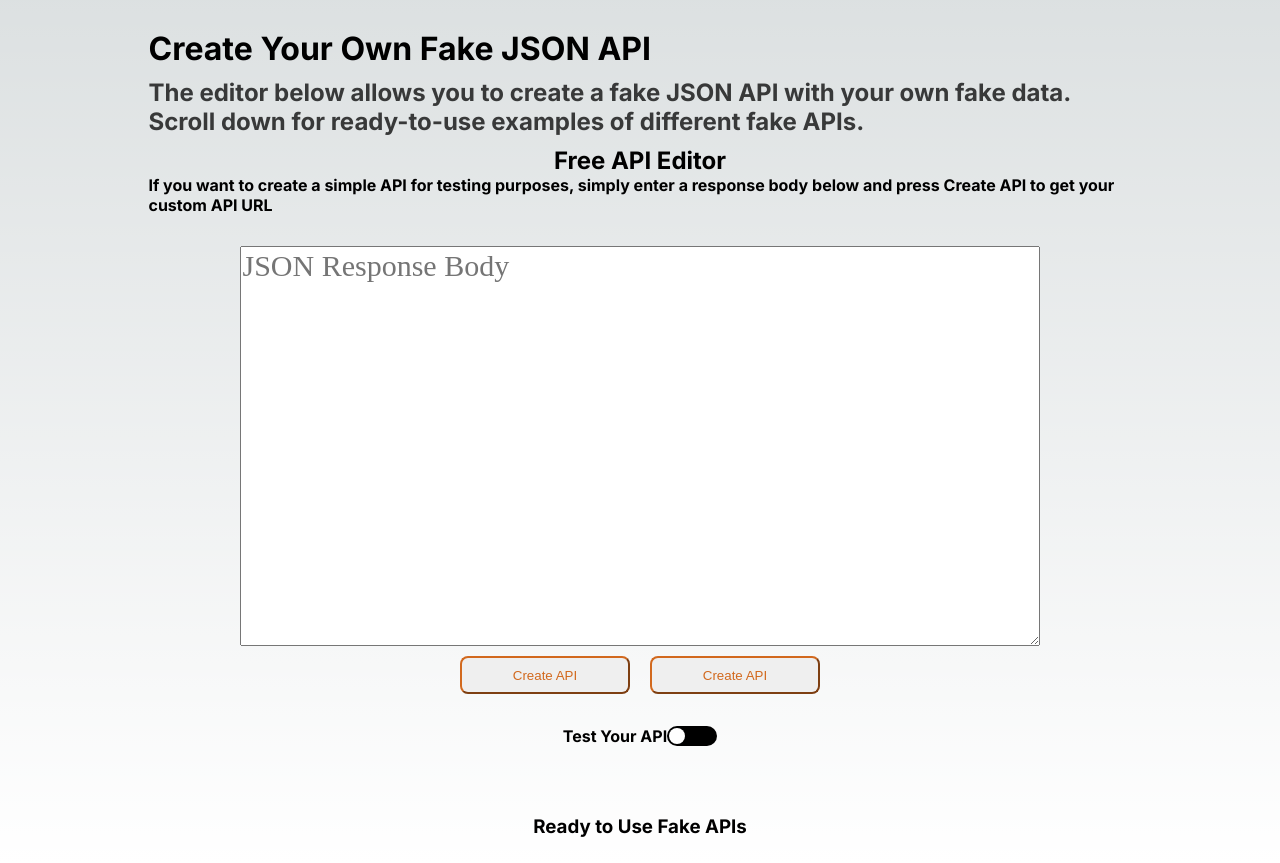
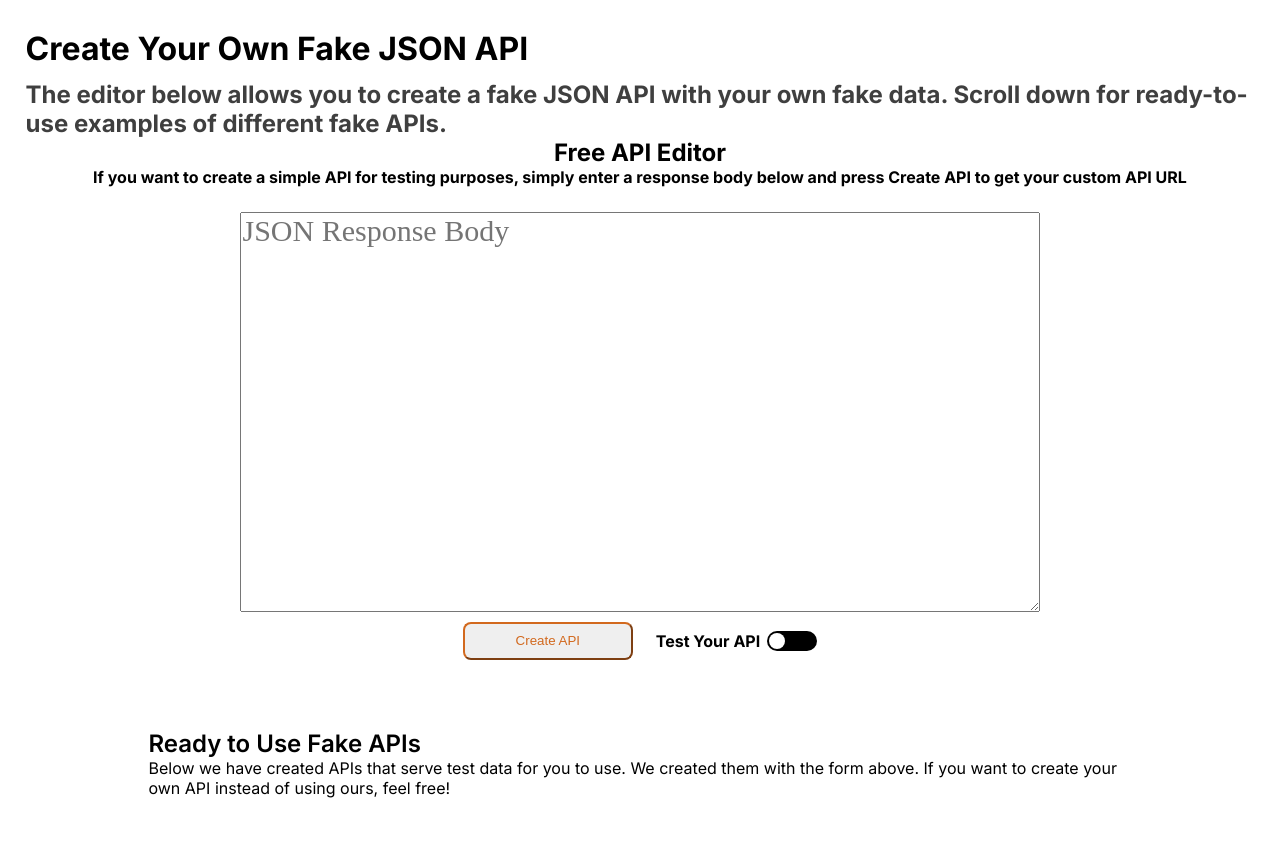
Before and after one commit to Pankaj179001/JSON-Api-Creater, a Next.js app: page / in a window 1280 px wide. Shown: the part 160-1023 px from the top of the page. After the commit the page ends 984 px from the top, so only its background shows below. Built offline with nearby package versions, Linux system fonts and the light colour scheme.

Commit message:
style update

```diff
--- a/src/app/globals.css
+++ b/src/app/globals.css
@@ -40,7 +40,7 @@
   --card-border-rgb: 131, 134, 135;
 }
 
-@media (prefers-color-scheme: dark) {
+/* @media (prefers-color-scheme: dark) {
   :root {
     --foreground-rgb: 255, 255, 255;
     --background-start-rgb: 0, 0, 0;
@@ -71,7 +71,7 @@
     --card-rgb: 100, 100, 100;
     --card-border-rgb: 200, 200, 200;
   }
-}
+} */
 
 * {
   box-sizing: border-box;
@@ -87,7 +87,7 @@ body {
   min-height: 100vh;
 }
 
-body {
+/* body {
   color: rgb(var(--foreground-rgb));
   background: linear-gradient(
       to bottom,
@@ -95,7 +95,7 @@ body {
       rgb(var(--background-end-rgb))
     )
     rgb(var(--background-start-rgb));
-}
+} */
 
 a {
   color: inherit;
@@ -110,8 +110,8 @@ button {
   color: chocolate;
 }
 
-@media (prefers-color-scheme: dark) {
+/* @media (prefers-color-scheme: dark) {
   html {
     color-scheme: dark;
   }
-}
+} */
--- a/src/component/Body/EditorAndViewer/Cards/Card.tsx
+++ b/src/component/Body/EditorAndViewer/Cards/Card.tsx
@@ -24,6 +24,7 @@ const Card = (props: CardProps) => {
           placeItems: "center",
           margin: "auto",
           gap: 10,
+          marginTop: "2%",
         }}
         action=""
         method="post"
@@ -40,21 +41,26 @@ const Card = (props: CardProps) => {
           placeholder="JSON Response Body"
           id=""
         />
-        <div>
+        <div style={{ display: "flex" }}>
           <button type="button">Create API</button>
-          <button style={{ marginLeft: "20px", cursor: "auto" }}>
+          {/* <button style={{ marginLeft: "20px", cursor: "auto" }}>
             Create API
-          </button>
+          </button> */}
+          <div
+            style={{ display: "flex", margin: "auto", gap: 7, marginLeft: 23 }}
+          >
+            <p> Test Your API</p>
+            <label className="toggle-btn">
+              {/* <label htmlFor="checkbox">Test Api</label> */}
+              <input
+                type="checkbox"
+                onClick={() => setApiTesting(!ApiTesting)}
+              />
+              <div className="slider"></div>
+            </label>
+          </div>
         </div>
       </form>
-      <div>
-        Test Your API
-        <label className="toggle-btn">
-          {/* <label htmlFor="checkbox">Test Api</label> */}
-          <input type="checkbox" onClick={() => setApiTesting(!ApiTesting)} />
-          <div className="slider"></div>
-        </label>
-      </div>
     </div>
   );
 };
--- a/src/component/Body/EditorAndViewer/Cards/TestingCard.tsx
+++ b/src/component/Body/EditorAndViewer/Cards/TestingCard.tsx
@@ -2,7 +2,10 @@ import React from "react";
 
 const TestingCard = ({ ApiTesting }: { ApiTesting: boolean }) => {
   return (
-    <div className="card2" style={{ display: ApiTesting ? "flex" : "none" }}>
+    <div
+      className="card2"
+      style={{ display: ApiTesting ? "flex" : "none", marginTop: "1%" }}
+    >
       <h4>
         <b>Test Your Dummy Api Here</b>
       </h4>
--- a/src/component/Body/EditorAndViewer/Cards/card.css
+++ b/src/component/Body/EditorAndViewer/Cards/card.css
@@ -1,13 +1,19 @@
 .cards {
   margin-top: 1%;
-  /* display: flex; */
+  display: flex;
   width: 100%;
   border-radius: "10px";
-  height: 600px;
-  gap: 1%;
+  /* height: 600px; */
+  margin: auto;
+  row-gap: 10px;
   /* box-shadow: rgba(0, 0, 0, 0.2) 0px 22px 70px 4px; */
 }
 
+@media screen and (max-width: 1400px) {
+  .cards {
+    flex-direction: column;
+  }
+}
 .card1,
 .card2 {
   display: flex;
@@ -27,6 +33,9 @@
   word-wrap: break-word;
   /* box-shadow: rgba(0, 0, 0, 0.2) 0px 22px 70px 4px; */
 }
+/* textarea {
+  width: "100%";
+} */
 
 textarea:focus {
   color: #495057;
--- a/src/component/Body/EditorAndViewer/Cards/index.tsx
+++ b/src/component/Body/EditorAndViewer/Cards/index.tsx
@@ -8,7 +8,7 @@ const Cards = () => {
   const [ApiTesting, setApiTesting] = useState(false);
 
   return (
-    <div className="cards">
+    <div className="cards" style={{ gap: "10px !important" }}>
       <Card {...{ setApiTesting, ApiTesting }} />
       <TestingCard ApiTesting={ApiTesting} />
     </div>
--- a/src/component/Body/EditorAndViewer/index.tsx
+++ b/src/component/Body/EditorAndViewer/index.tsx
@@ -4,7 +4,7 @@ const ApiEditor = () => {
   return (
     <div
       style={{
-        width: "80%",
+        width: "100%",
         margin: "4%",
         height: "auto",
         fontWeight: "bold",
--- a/src/component/Body/ReadyToUseUrl/index.tsx
+++ b/src/component/Body/ReadyToUseUrl/index.tsx
@@ -2,17 +2,29 @@ import React from "react";
 
 const ReadyToUse = () => {
   return (
-    <div>
-      <h3
+    <div style={{ display: "grid", width: "80%" }}>
+      <h2
         style={{
-          // paddingTop: "1.4em !important",
-          // paddingBottom: "0em !important",
-          // fontWeight: 600,
-          // // position:"relative"
+          paddingTop: "1.4em !important",
+          paddingBottom: "0em !important",
+          fontWeight: 600,
+          // position:"relative"
         }}
       >
         Ready to Use Fake APIs
-      </h3>
+      </h2>
+
+      <p
+        style={{
+          paddingTop: "1em !important",
+          paddingBottom: " 1em !important",
+          margin: "0px",
+        }}
+      >
+        Below we have created APIs that serve test data for you to use. We
+        created them with the form above. If you want to create your own API
+        instead of using ours, feel free!
+      </p>
     </div>
   );
 };
```
